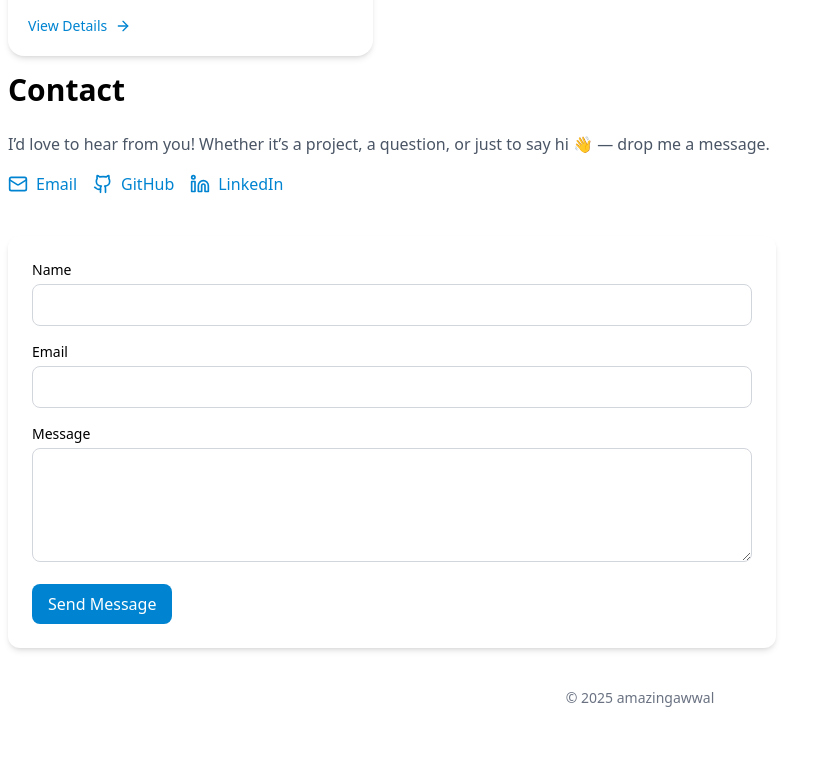
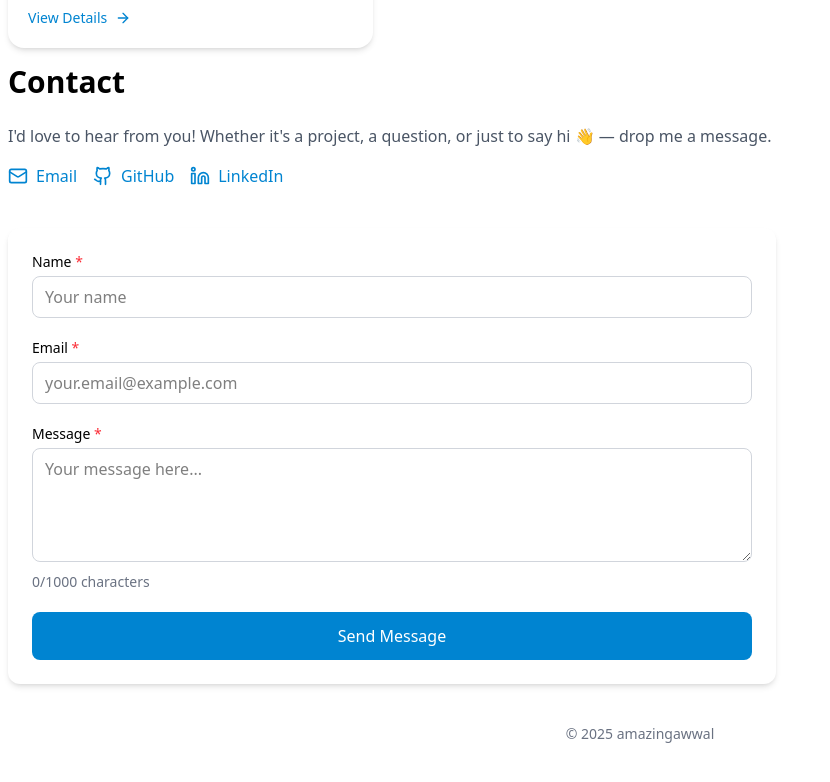
Before and after one commit to amazingawwal/portfolio, a React (Vite) app: page / in a window 1280 px wide. Shown: the part 1688-2470 px from the top of the page, without its empty margins (0-830 px from the left). Before the commit the page ends 2436 px from the top, so only its background shows below. Built offline with nearby package versions, Linux system fonts and the light colour scheme.

Commit message:
fix contact form for validation

```diff
--- a/src/components/Navbar/navbar.jsx
+++ b/src/components/Navbar/navbar.jsx
@@ -35,7 +35,7 @@ useEffect(() => {
     <header className="sticky top-0 z-50 w-full bg-white/70 backdrop-blur-md dark:bg-gray-900/70">
       <nav className="container mx-auto flex max-w-6xl items-center justify-between px-6 py-4">
         <a href="/" className="text-xl font-bold text-sky-600">
-          MyPortfolio
+          aA
         </a>
 
 
@@ -52,14 +52,6 @@ useEffect(() => {
           ))}
         </ul>
 
-
-        <button
-          onClick={() => setDark(!dark)}
-          className="hidden md:block ml-4 rounded-full p-2 hover:bg-gray-200 dark:hover:bg-gray-800 transition"
-          aria-label="Toggle dark mode"
-        >
-          {dark ? <Sun className="h-5 w-5" /> : <Moon className="h-5 w-5" />}
-        </button>
 
 
         <div className="flex items-center gap-2 md:hidden">
--- a/src/pages/contact.jsx
+++ b/src/pages/contact.jsx
@@ -1,35 +1,152 @@
 import { motion } from "motion/react"
-import { Mail, Github, Linkedin } from "lucide-react"
+import { Mail, Github, Linkedin, AlertCircle, CheckCircle } from "lucide-react"
 import { useState } from "react"
-
 
 export default function Contact() {
   const [status, setStatus] = useState("idle")
+  const [formData, setFormData] = useState({
+    name: "",
+    email: "",
+    message: ""
+  })
+  const [errors, setErrors] = useState({})
+  const [touched, setTouched] = useState({})
+
+
+  const validateField = (name, value) => {
+    switch (name) {
+      case "name":
+        if (!value.trim()) {
+          return "Name is required"
+        }
+        if (value.trim().length < 2) {
+          return "Name must be at least 2 characters"
+        }
+        if (value.trim().length > 50) {
+          return "Name must be less than 50 characters"
+        }
+        if (!/^[a-zA-Z\s'-]+$/.test(value)) {
+          return "Name can only contain letters, spaces, hyphens, and apostrophes"
+        }
+        return ""
+
+      case "email":
+        if (!value.trim()) {
+          return "Email is required"
+        }
+        const emailRegex = /^[^\s@]+@[^\s@]+\.[^\s@]+$/
+        if (!emailRegex.test(value)) {
+          return "Please enter a valid email address"
+        }
+        if (value.length > 100) {
+          return "Email must be less than 100 characters"
+        }
+        return ""
+
+      case "message":
+        if (!value.trim()) {
+          return "Message is required"
+        }
+        if (value.trim().length < 10) {
+          return "Message must be at least 10 characters"
+        }
+        if (value.trim().length > 1000) {
+          return "Message must be less than 1000 characters"
+        }
+        return ""
+
+      default:
+        return ""
+    }
+  }
+
+
+  const validateForm = () => {
+    const newErrors = {}
+    Object.keys(formData).forEach(key => {
+      const error = validateField(key, formData[key])
+      if (error) {
+        newErrors[key] = error
+      }
+    })
+    return newErrors
+  }
+
+
+  const handleChange = (e) => {
+    const { name, value } = e.target
+    setFormData(prev => ({ ...prev, [name]: value }))
+
+
+    if (touched[name]) {
+      const error = validateField(name, value)
+      setErrors(prev => ({ ...prev, [name]: error }))
+    }
+  }
+
+
+  const handleBlur = (e) => {
+    const { name, value } = e.target
+    setTouched(prev => ({ ...prev, [name]: true }))
+
+
+    const error = validateField(name, value)
+    setErrors(prev => ({ ...prev, [name]: error }))
+  }
+
 
   async function handleSubmit(e) {
     e.preventDefault()
+
+
+    setTouched({
+      name: true,
+      email: true,
+      message: true
+    })
+
+
+    const newErrors = validateForm()
+    setErrors(newErrors)
+
+
+    if (Object.keys(newErrors).length > 0) {
+      return
+    }
+
     setStatus("submitting")
 
     const form = e.currentTarget
-    const formData = new FormData(form)
+    const formDataToSend = new FormData(form)
 
 
-    if (formData.get("bot-field")) {
+    if (formDataToSend.get("bot-field")) {
       setStatus("success")
       form.reset()
+      setFormData({ name: "", email: "", message: "" })
+      setErrors({})
+      setTouched({})
       return
     }
 
     try {
       const res = await fetch(import.meta.env.VITE_FORM_SPREE, {
         method: "POST",
-        body: formData,
+        body: formDataToSend,
         headers: { Accept: "application/json" },
       })
 
       if (res.ok) {
         setStatus("success")
         form.reset()
+        setFormData({ name: "", email: "", message: "" })
+        setErrors({})
+        setTouched({})
+
+
+        setTimeout(() => {
+          setStatus("idle")
+        }, 5000)
       } else {
         setStatus("error")
       }
@@ -38,24 +155,28 @@ export default function Contact() {
     }
   }
 
+
+  const showError = (field) => touched[field] && errors[field]
+
   return (
     <motion.div
       initial={{ opacity: 0, y: 20 }}
       whileInView={{ opacity: 1, y: 0 }}
       transition={{ duration: 0.6 }}
-      className="max-w-3xl "
+      className="max-w-3xl"
     >
       <h2 className="text-3xl font-bold mb-6">Contact</h2>
 
       <p className="mb-4 text-gray-600 dark:text-gray-300">
-        I’d love to hear from you! Whether it’s a project, a question, or just to
+        I'd love to hear from you! Whether it's a project, a question, or just to
         say hi 👋 — drop me a message.
       </p>
+
 
       <div className="flex gap-4 mb-10">
         <a
           href="mailto:sakeebmawwal@gmail.com"
-          className="flex items-center gap-2 text-sky-600 hover:text-sky-700 dark:text-sky-400"
+          className="flex items-center gap-2 text-sky-600 hover:text-sky-700 dark:text-sky-400 transition-colors"
         >
           <Mail className="h-5 w-5" /> Email
         </a>
@@ -63,7 +184,7 @@ export default function Contact() {
           href="https://github.com/yourusername"
           target="_blank"
           rel="noopener noreferrer"
-          className="flex items-center gap-2 text-sky-600 hover:text-sky-700 dark:text-sky-400"
+          className="flex items-center gap-2 text-sky-600 hover:text-sky-700 dark:text-sky-400 transition-colors"
         >
           <Github className="h-5 w-5" /> GitHub
         </a>
@@ -71,18 +192,19 @@ export default function Contact() {
           href="https://linkedin.com/in/yourusername"
           target="_blank"
           rel="noopener noreferrer"
-          className="flex items-center gap-2 text-sky-600 hover:text-sky-700 dark:text-sky-400"
+          className="flex items-center gap-2 text-sky-600 hover:text-sky-700 dark:text-sky-400 transition-colors"
         >
           <Linkedin className="h-5 w-5" /> LinkedIn
         </a>
       </div>
 
-      {/* Contact form */}
+
       <form
         onSubmit={handleSubmit}
-        className="space-y-4 bg-white dark:bg-gray-900 shadow-md rounded-xl p-6"
+        noValidate
+        className="space-y-5 bg-white dark:bg-gray-900 shadow-md rounded-xl p-6"
       >
-        {/* hp field */}
+
         <input
           type="text"
           name="bot-field"
@@ -91,58 +213,130 @@ export default function Contact() {
           autoComplete="off"
         />
 
+
         <div>
           <label htmlFor="name" className="block text-sm font-medium mb-1">
-            Name
+            Name <span className="text-red-500">*</span>
           </label>
           <input
             type="text"
             id="name"
             name="name"
-            required
-            className="w-full rounded-lg border border-gray-300 dark:border-gray-700 bg-transparent px-3 py-2 focus:border-sky-500 focus:ring focus:ring-sky-200 dark:focus:ring-sky-800"
+            value={formData.name}
+            onChange={handleChange}
+            onBlur={handleBlur}
+            className={`w-full rounded-lg border px-3 py-2 transition-colors focus:outline-none focus:ring-2 ${
+              showError("name")
+                ? "border-red-500 focus:border-red-500 focus:ring-red-200 dark:focus:ring-red-800"
+                : "border-gray-300 dark:border-gray-700 bg-transparent focus:border-sky-500 focus:ring-sky-200 dark:focus:ring-sky-800"
+            }`}
+            placeholder="Your name"
           />
+          {showError("name") && (
+            <div className="mt-1 flex items-center gap-1 text-sm text-red-600 dark:text-red-400">
+              <AlertCircle className="h-4 w-4" />
+              <span>{errors.name}</span>
+            </div>
+          )}
         </div>
+
 
         <div>
           <label htmlFor="email" className="block text-sm font-medium mb-1">
-            Email
+            Email <span className="text-red-500">*</span>
           </label>
           <input
             type="email"
             id="email"
             name="email"
-            required
-            className="w-full rounded-lg border border-gray-300 dark:border-gray-700 bg-transparent px-3 py-2 focus:border-sky-500 focus:ring focus:ring-sky-200 dark:focus:ring-sky-800"
+            value={formData.email}
+            onChange={handleChange}
+            onBlur={handleBlur}
+            className={`w-full rounded-lg border px-3 py-2 transition-colors focus:outline-none focus:ring-2 ${
+              showError("email")
+                ? "border-red-500 focus:border-red-500 focus:ring-red-200 dark:focus:ring-red-800"
+                : "border-gray-300 dark:border-gray-700 bg-transparent focus:border-sky-500 focus:ring-sky-200 dark:focus:ring-sky-800"
+            }`}
+            placeholder="your.email@example.com"
           />
+          {showError("email") && (
+            <div className="mt-1 flex items-center gap-1 text-sm text-red-600 dark:text-red-400">
+              <AlertCircle className="h-4 w-4" />
+              <span>{errors.email}</span>
+            </div>
+          )}
         </div>
+
 
         <div>
           <label htmlFor="message" className="block text-sm font-medium mb-1">
-            Message
+            Message <span className="text-red-500">*</span>
           </label>
           <textarea
             id="message"
             name="message"
             rows={4}
-            required
-            className="w-full rounded-lg border border-gray-300 dark:border-gray-700 bg-transparent px-3 py-2 focus:border-sky-500 focus:ring focus:ring-sky-200 dark:focus:ring-sky-800"
+            value={formData.message}
+            onChange={handleChange}
+            onBlur={handleBlur}
+            className={`w-full rounded-lg border px-3 py-2 transition-colors focus:outline-none focus:ring-2 resize-y ${
+              showError("message")
+                ? "border-red-500 focus:border-red-500 focus:ring-red-200 dark:focus:ring-red-800"
+                : "border-gray-300 dark:border-gray-700 bg-transparent focus:border-sky-500 focus:ring-sky-200 dark:focus:ring-sky-800"
+            }`}
+            placeholder="Your message here..."
           />
+          <div className="mt-1 flex items-center justify-between">
+            {showError("message") ? (
+              <div className="flex items-center gap-1 text-sm text-red-600 dark:text-red-400">
+                <AlertCircle className="h-4 w-4" />
+                <span>{errors.message}</span>
+              </div>
+            ) : (
+              <div className="text-sm text-gray-500 dark:text-gray-400">
+                {formData.message.length}/1000 characters
+              </div>
+            )}
+          </div>
         </div>
+
 
         <button
           type="submit"
           disabled={status === "submitting"}
-          className="rounded-lg bg-sky-600 px-4 py-2 font-medium text-white hover:bg-sky-700 transition disabled:opacity-50"
+          className="w-full rounded-lg bg-sky-600 px-4 py-3 font-medium text-white hover:bg-sky-700 transition-colors disabled:opacity-50 disabled:cursor-not-allowed flex items-center justify-center gap-2"
         >
-          {status === "submitting" ? "Sending..." : "Send Message"}
+          {status === "submitting" ? (
+            <>
+              <div className="h-5 w-5 border-2 border-white border-t-transparent rounded-full animate-spin" />
+              Sending...
+            </>
+          ) : (
+            "Send Message"
+          )}
         </button>
 
+
         {status === "success" && (
-          <p className="text-green-600 mt-2">✅ Message sent successfully!</p>
+          <motion.div
+            initial={{ opacity: 0, y: -10 }}
+            animate={{ opacity: 1, y: 0 }}
+            className="flex items-center gap-2 p-4 bg-green-50 dark:bg-green-900/20 border border-green-200 dark:border-green-800 rounded-lg text-green-700 dark:text-green-400"
+          >
+            <CheckCircle className="h-5 w-5 flex-shrink-0" />
+            <span className="font-medium">Message sent successfully! I'll get back to you soon.</span>
+          </motion.div>
         )}
+
         {status === "error" && (
-          <p className="text-red-600 mt-2">❌ Something went wrong. Try again.</p>
+          <motion.div
+            initial={{ opacity: 0, y: -10 }}
+            animate={{ opacity: 1, y: 0 }}
+            className="flex items-center gap-2 p-4 bg-red-50 dark:bg-red-900/20 border border-red-200 dark:border-red-800 rounded-lg text-red-700 dark:text-red-400"
+          >
+            <AlertCircle className="h-5 w-5 flex-shrink-0" />
+            <span className="font-medium">Something went wrong. Please try again or email me directly.</span>
+          </motion.div>
         )}
       </form>
     </motion.div>
```
